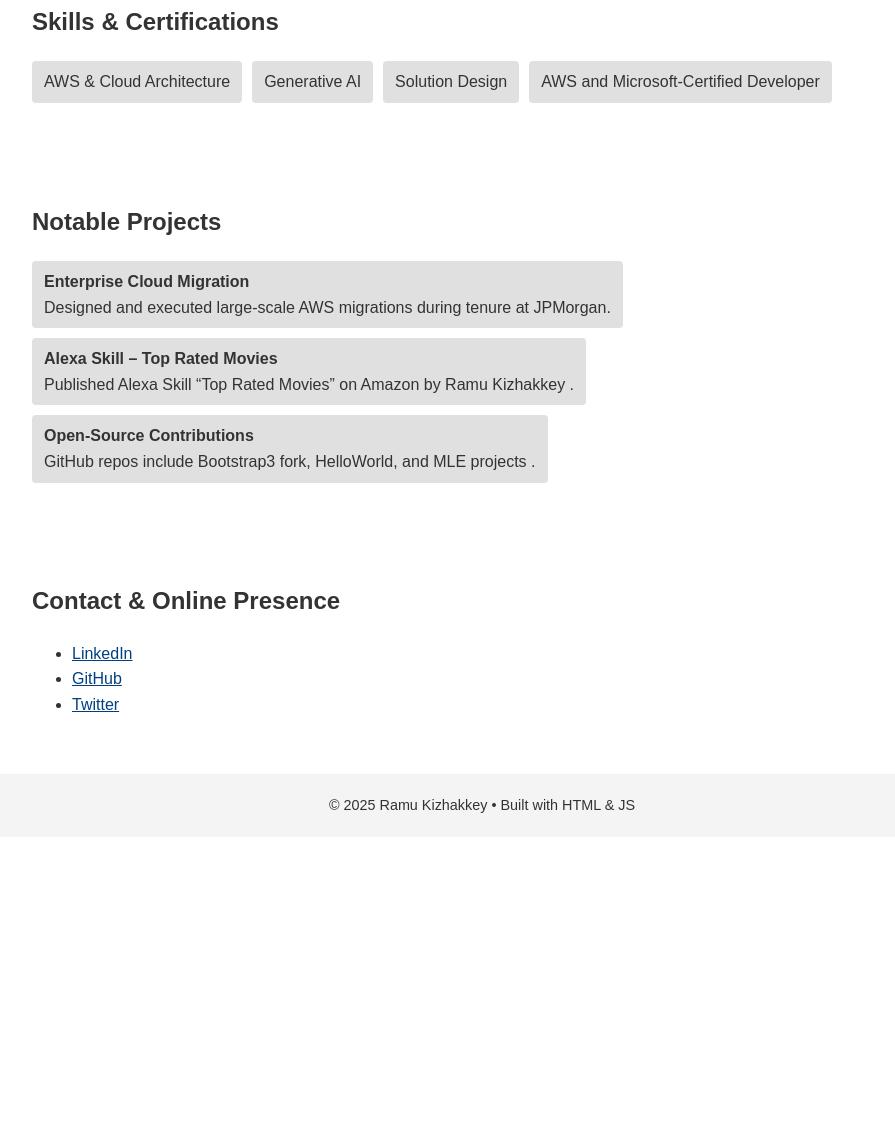
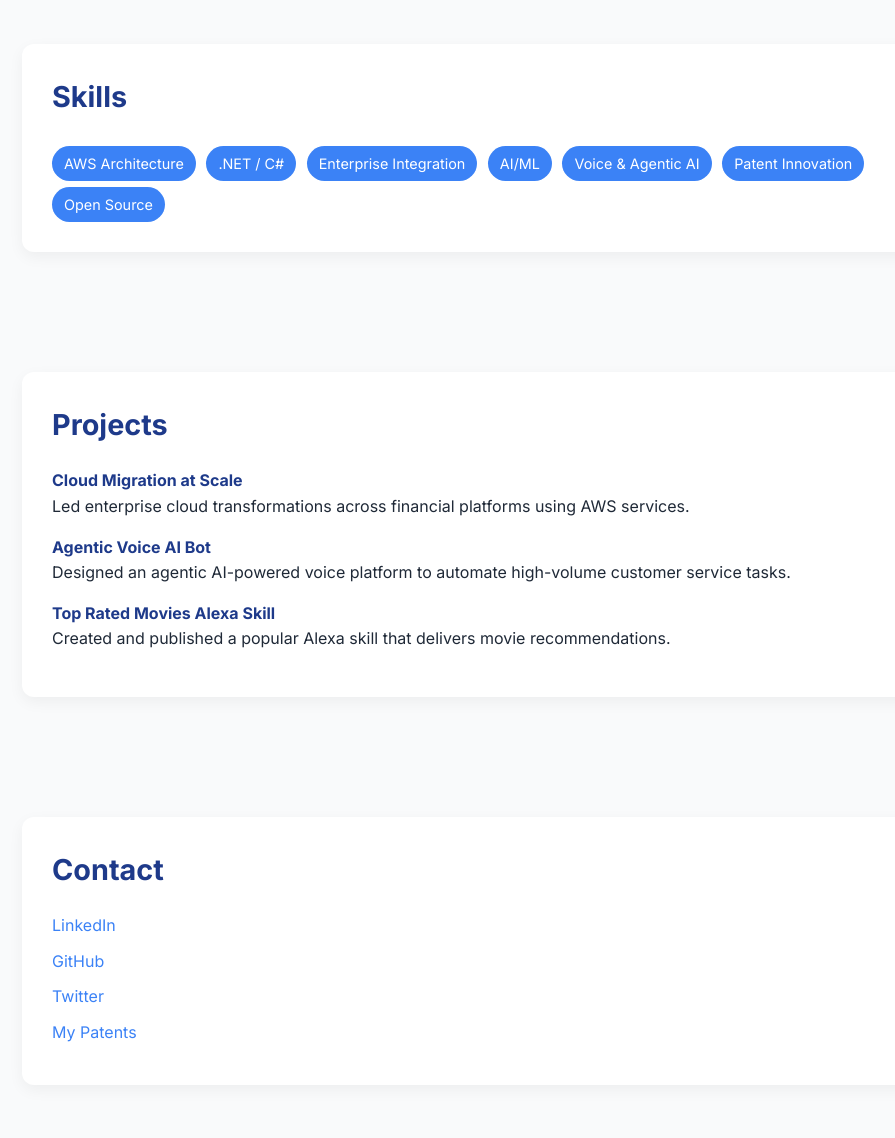
Before and after one commit to kizhakk/whoami, a plain HTML site: page index.html in a window 1280 px wide. Shown: the part 602-1740 px from the top of the page, without its empty margins (158-1053 px from the left). Before the commit the page ends 1439 px from the top, so only its background shows below. Drawn offline with Linux system fonts and the light colour scheme.

Commit message:
Update index.html

```diff
--- a/index.html
+++ b/index.html
@@ -2,24 +2,151 @@
 <html lang="en">
 <head>
   <meta charset="UTF-8" />
-  <meta name="viewport" content="width=device-width, initial-scale=1.0" />
-  <title>Ramu Kizhakkey | Principal Architect</title>
+  <meta name="viewport" content="width=device-width, initial-scale=1.0"/>
+  <title>Ramu Kizhakkey | Cloud Architect</title>
+  <link href="https://fonts.googleapis.com/css2?family=Inter:wght@400;600;700&display=swap" rel="stylesheet">
   <style>
-    body { font-family: Arial, sans-serif; margin:0; padding:0; line-height:1.6; color:#333; }
-    header { background:#004080; color:#fff; padding:20px 0; text-align:center; }
-    nav a { margin:0 10px; color:#fff; text-decoration:none; }
-    section { padding:40px 20px; max-width:900px; margin:auto; }
-    .skills, .projects { display:flex; flex-wrap:wrap; gap:10px; }
-    .skills span, .projects div { background:#e0e0e0; padding:8px 12px; border-radius:4px; }
-    footer { background:#f4f4f4; padding:20px; text-align:center; font-size:0.9em; }
-    a { color:#004080; }
+    :root {
+      --primary: #1e3a8a;
+      --accent: #3b82f6;
+      --bg: #f9fafb;
+      --text: #1f2937;
+      --card: #ffffff;
+    }
+
+    * {
+      margin: 0;
+      padding: 0;
+      box-sizing: border-box;
+    }
+
+    html {
+      scroll-behavior: smooth;
+    }
+
+    body {
+      font-family: 'Inter', sans-serif;
+      background: var(--bg);
+      color: var(--text);
+      line-height: 1.6;
+    }
+
+    header {
+      background: var(--primary);
+      color: #fff;
+      padding: 40px 20px;
+      text-align: center;
+    }
+
+    header h1 {
+      font-size: 2.5rem;
+      margin-bottom: 10px;
+    }
+
+    header p {
+      font-size: 1.1rem;
+      opacity: 0.9;
+    }
+
+    nav {
+      margin-top: 20px;
+    }
+
+    nav a {
+      margin: 0 15px;
+      color: #fff;
+      text-decoration: none;
+      font-weight: 600;
+    }
+
+    nav a:hover {
+      text-decoration: underline;
+    }
+
+    section {
+      max-width: 960px;
+      margin: 50px auto;
+      padding: 20px;
+    }
+
+    .card {
+      background: var(--card);
+      border-radius: 12px;
+      padding: 30px;
+      box-shadow: 0 5px 15px rgba(0,0,0,0.05);
+      margin-bottom: 30px;
+    }
+
+    h2 {
+      font-size: 1.8rem;
+      margin-bottom: 20px;
+      color: var(--primary);
+    }
+
+    .skills span {
+      display: inline-block;
+      background: var(--accent);
+      color: white;
+      padding: 6px 12px;
+      border-radius: 20px;
+      margin: 6px 6px 0 0;
+      font-size: 0.9rem;
+    }
+
+    .projects div {
+      margin-bottom: 15px;
+    }
+
+    .projects strong {
+      color: var(--primary);
+    }
+
+    ul {
+      list-style: none;
+      padding: 0;
+    }
+
+    ul li {
+      margin-bottom: 10px;
+    }
+
+    ul li a {
+      color: var(--accent);
+      text-decoration: none;
+    }
+
+    ul li a:hover {
+      text-decoration: underline;
+    }
+
+    footer {
+      text-align: center;
+      padding: 30px;
+      font-size: 0.9rem;
+      color: #666;
+    }
+
+    @media (max-width: 600px) {
+      header h1 {
+        font-size: 2rem;
+      }
+
+      nav a {
+        display: inline-block;
+        margin: 10px 5px;
+      }
+
+      section {
+        margin: 30px 10px;
+      }
+    }
   </style>
 </head>
 <body>
 
   <header>
     <h1>Ramu Kizhakkey</h1>
-    <p>Principal Architect at JPMorgan Chase | AWS & Cloud Enterprise Architecture</p>
+    <p>Principal Architect @ JPMorgan | AWS | AI/ML | Enterprise Tech Leader</p>
     <nav>
       <a href="#about">About</a>
       <a href="#skills">Skills</a>
@@ -29,61 +156,62 @@
   </header>
 
   <section id="about">
+    <div class="card">
       <h2>About Me</h2>
-    <p>Cloud Computing and Enterprise Architect with 28+ years of experience spanning the healthcare and financial domains. Proven expertise in leading public cloud migration initiatives and architecting high-performing, scalable, resilient, and cost-efficient cloud solutions. Specialized in Artificial Intelligence and Machine Learning (AI/ML), Large Language Models (LLMs), and Agentic AI systems—driving innovation and transformative business outcomes through cutting-edge technology.</p>
-    <p>Currently serving as Principal Architect at JPMorgan Chase in Downingtown, PA . Co-inventor on granted patents for fraud prevention systems at JPMorgan </p>
+      <p>I’m a Principal Architect at JPMorgan Chase with over 15 years of experience leading cloud architecture, enterprise modernization, and AI-driven platforms. I hold multiple patents in fraud detection and regularly contribute to open source and innovation programs. I enjoy turning complex tech challenges into elegant, scalable solutions.</p>
+    </div>
   </section>
 
   <section id="skills">
-    <h2>Skills & Certifications</h2>
+    <div class="card">
+      <h2>Skills</h2>
       <div class="skills">
-      <span>AWS & Cloud Architecture</span>
-      <span>Generative AI</span>
-      <span>Solution Design</span>
-      <span>AWS and Microsoft-Certified Developer</span>
+        <span>AWS Architecture</span>
+        <span>.NET / C#</span>
+        <span>Enterprise Integration</span>
+        <span>AI/ML</span>
+        <span>Voice & Agentic AI</span>
+        <span>Patent Innovation</span>
+        <span>Open Source</span>
+      </div>
     </div>
   </section>
 
   <section id="projects">
-    <h2>Notable Projects</h2>
+    <div class="card">
+      <h2>Projects</h2>
       <div class="projects">
         <div>
-        <strong>Enterprise Cloud Migration</strong><br>
-        Designed and executed large-scale AWS migrations during tenure at JPMorgan.
+          <strong>Cloud Migration at Scale</strong><br>
+          Led enterprise cloud transformations across financial platforms using AWS services.
         </div>
         <div>
-        <strong>Alexa Skill – Top Rated Movies</strong><br>
-        Published Alexa Skill “Top Rated Movies” on Amazon by Ramu Kizhakkey .
+          <strong>Agentic Voice AI Bot</strong><br>
+          Designed an agentic AI-powered voice platform to automate high-volume customer service tasks.
         </div>
         <div>
-        <strong>Open‑Source Contributions</strong><br>
-        GitHub repos include Bootstrap3 fork, HelloWorld, and MLE projects .
+          <strong>Top Rated Movies Alexa Skill</strong><br>
+          Created and published a popular Alexa skill that delivers movie recommendations.
+        </div>
       </div>
     </div>
   </section>
 
   <section id="contact">
-    <h2>Contact & Online Presence</h2>
+    <div class="card">
+      <h2>Contact</h2>
       <ul>
-      <li><a href="https://www.linkedin.com/in/ramukizhakkey">LinkedIn</a></li>
-      <li><a href="https://github.com/kizhakk">GitHub</a></li>
-      <li><a href="https://twitter.com/ramukizhakkey">Twitter</a></li>
+        <li><a href="https://www.linkedin.com/in/ramukizhakkey" target="_blank">LinkedIn</a></li>
+        <li><a href="https://github.com/kizhakk" target="_blank">GitHub</a></li>
+        <li><a href="https://twitter.com/ramukizhakkey" target="_blank">Twitter</a></li>
+        <li><a href="https://patents.justia.com/inventor/ramu-kizhakkey" target="_blank">My Patents</a></li>
       </ul>
+    </div>
   </section>
 
   <footer>
-    &copy; 2025 Ramu Kizhakkey • Built with HTML & JS
+    &copy; 2025 Ramu Kizhakkey — Built with ❤️ in HTML & CSS
   </footer>
-
-  <script>
-    // Smooth scrolling behavior
-    document.querySelectorAll('nav a').forEach(a => {
-      a.addEventListener('click', e => {
-        e.preventDefault();
-        document.querySelector(a.getAttribute('href')).scrollIntoView({ behavior: 'smooth' });
-      });
-    });
-  </script>
 
 </body>
 </html>
```
Lines whose indentation alone changed are shown as unchanged.
